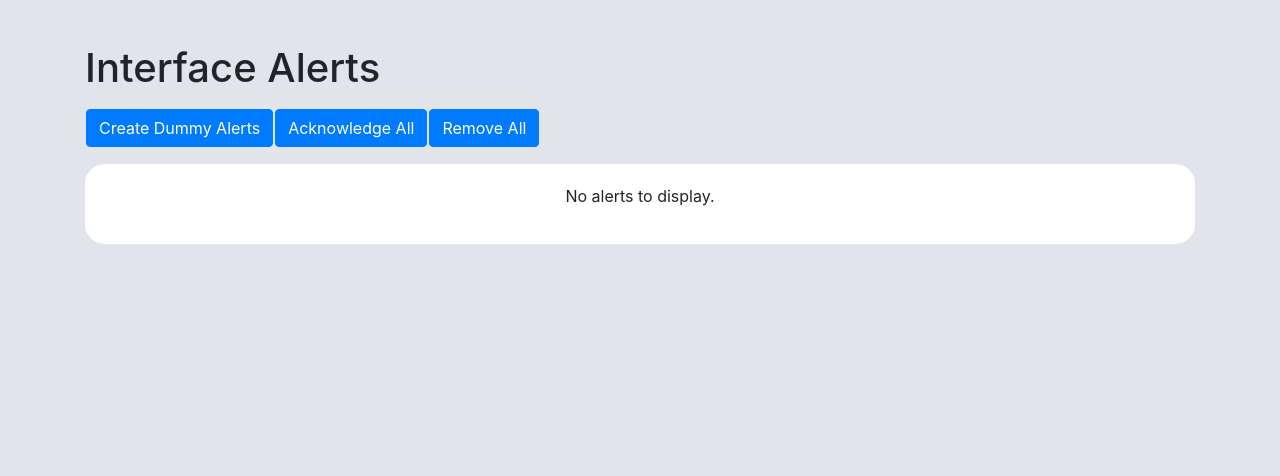
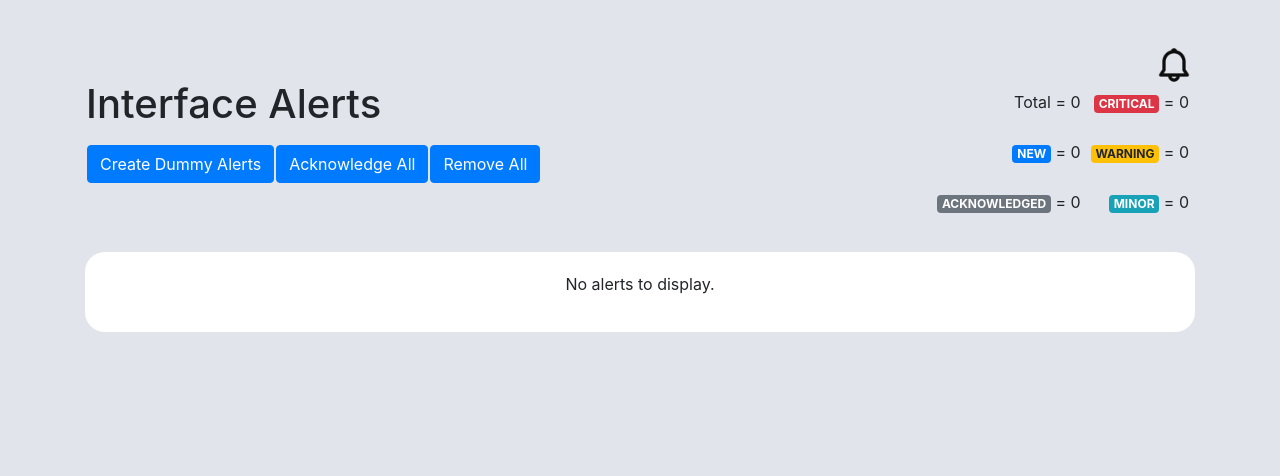
Before and after one commit to dblack321/InterfaceMonitoringPortal, a Django app: page /home/ in a window 1280 px wide. Shown: the part 66-542 px from the top of the page. Run offline with Django 5.2, Linux system fonts and the light colour scheme; a user stored in the database is signed in; data comes from the database, SQL or seed files in the repository; both versions use the stored data as it was after the commit; data that the repository does not hold is empty; some libraries are stand-ins or nearby versions.

Commit message:
Information
Added an information section to the home page, breaking down the count of each type and status of the alerts

```diff
--- a/IMPapp/templates/home.html
+++ b/IMPapp/templates/home.html
@@ -1,7 +1,11 @@
 {% extends "template.html" %}{% block title %}Home{% endblock %}
+{% load static%}
 {% block content %}
+    <table class="w-100 mb-3">
+        <tr>
+            <td>
                 <h1 class="mb-3">Interface Alerts</h1>
-    <table>
+                <table class="pad-5">
                     <tr>
                         <td class="text-right align-middle">
                             <form method="post" action="{% url 'createDummyAlerts' %}">
@@ -23,6 +27,26 @@
                                 {% csrf_token %}
                                 Remove All</button>
                             </form>
+                        </td>
+                    </tr>
+                </table>
+            </td>
+            <td class="text-right align-middle ml-5">
+                <img src="{% static 'IMPapp/alertIcon.png' %}" width="40" height="40" alt="Alerts Icon"/>
+                <table class="pad-5" style="margin-left: auto;">
+                    <tr>
+                        <td class="pad-5"><p>Total = {{ alerts.count }}</p></td>
+                        <td class="pad-5"><p><span class="badge badge-danger">CRITICAL</span> = {{ critical_alerts_count }}</p></td>
+                    </tr>
+                    <tr>
+                        <td class="pad-5"><p><span class="badge badge-primary">NEW</span> = {{ new_alerts_count }}</p></td>
+                        <td class="pad-5"><p><span class="badge badge-warning">WARNING</span> = {{ warning_alerts_count }}</p></td>
+                    </tr>
+                    <tr>
+                        <td class="pad-5"><p><span class="badge badge-secondary">ACKNOWLEDGED</span> = {{ acknowledged_alerts_count }}</p></td>
+                        <td class="pad-5"><p><span class="badge badge-info">MINOR</span> = {{ minor_alerts_count }}</p></td>
+                    </tr>
+                </table>
             </td>
         </tr>
     </table>
--- a/IMPapp/views.py
+++ b/IMPapp/views.py
@@ -7,7 +7,12 @@ from IMPapp.models import InterfaceAlert
 # Create your views here.
 @login_required
 def home(request):
-    return render(request, "home.html", {"alerts": InterfaceAlert.objects.order_by('-timestamp')})
+    return render(request, "home.html", {"alerts": InterfaceAlert.objects.order_by('-timestamp'),
+                                         "new_alerts_count": InterfaceAlert.objects.filter(status='NEW').count(),
+                                         "acknowledged_alerts_count": InterfaceAlert.objects.filter(status='ACKNOWLEDGED').count(),
+                                         "critical_alerts_count": InterfaceAlert.objects.filter(alert_type__name='critical').count(),
+                                         "warning_alerts_count": InterfaceAlert.objects.filter(alert_type__name='warning').count(),
+                                         "minor_alerts_count": InterfaceAlert.objects.filter(alert_type__name='minor').count()})
 
 @login_required
 def masterData(request):
```
Also changed, not shown: IMPapp/static/IMPapp/alertIcon.png (added), IMPapp/static/IMPapp/styles.css (line endings or trailing spaces), db.sqlite3. Lines whose indentation alone changed are shown as unchanged.
